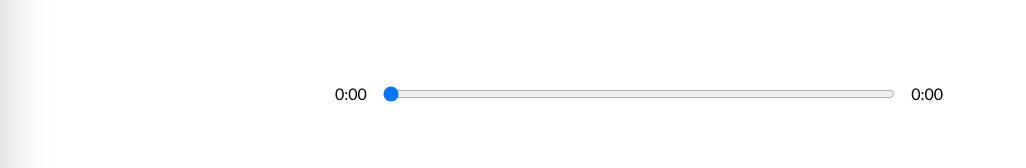
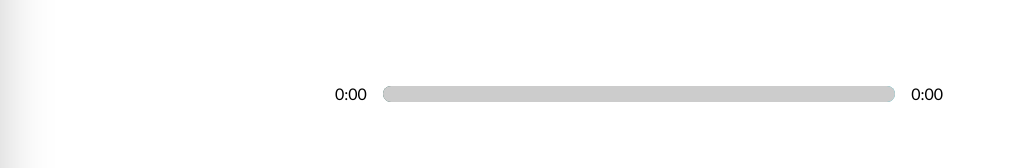
Before and after one commit to JeromeRocheEnsta/waves-music-app, a React (Create React App) app: page / in a window 1280 px wide. Shown: the part 492-660 px from the top of the page, without its empty margins (1-1027 px from the left). Built offline with nearby package versions, Linux system fonts and the light colour scheme.

Commit message:
customize input

```diff
--- a/src/App.js
+++ b/src/App.js
@@ -19,13 +19,18 @@
   const [songInfo, setSongInfo] = useState({
   currentTime: 0,
   duration: 0,
+  animationPercentage: 0,
   });
   const [libraryStatus, setLibraryStatus]= useState(false);
 
   const timeUpdateHandler = (e) => {
     const current = e.target.currentTime;
     const duration = e.target.duration;
-    setSongInfo({...songInfo, currentTime: current, duration})
+    //Calculate Percentage
+    const roundedCurrent = Math.round(current);
+    const roundedDuration = Math.round(duration);
+    const animation = Math.round(100 * roundedCurrent / roundedDuration)
+    setSongInfo({...songInfo, currentTime: current, duration, animationPercentage: animation })
   }
 
   return (
--- a/src/components/LibrarySong.js
+++ b/src/components/LibrarySong.js
@@ -1,5 +1,4 @@
 import React from 'react';
-import {playAudio} from '../util';
 
 const LibrarySong = ( {song, songs, setCurrentSong, audioRef, isPlaying, setSongs} ) => {
     const songSelectHandler = () => {
@@ -19,7 +18,14 @@
             }
         });
         setSongs(newSongs);
-        playAudio(isPlaying, audioRef);
+        if(isPlaying){
+            const playPromise = audioRef.current.play();
+            if (playPromise !== undefined){
+                playPromise.then((audio) => {
+                    audioRef.current.play();
+                });
+            }
+        }
     };
 
     return(
--- a/src/components/Player.js
+++ b/src/components/Player.js
@@ -1,7 +1,6 @@
 import React, {useEffect} from 'react';
 import {FontAwesomeIcon} from '@fortawesome/react-fontawesome';
 import {faPlay, faAngleLeft, faAngleRight, faPause} from "@fortawesome/free-solid-svg-icons";
-import {playAudio} from '../util';
 
 
 const Player = ( {currentSong, isPlaying, setIsPlaying, audioRef, setSongInfo, songInfo, songs, setCurrentSong, setSongs} ) => {
@@ -47,23 +46,26 @@
         setSongInfo({...songInfo, currentTime: e.target.value})
     };
 
-    const skipTrackHandler = (direction) => {
+    const skipTrackHandler = async (direction) => {
         let currentIndex = songs.findIndex((song) => song.id === currentSong.id);
         if(direction==='skip-forward'){
-            setCurrentSong(songs[(currentIndex + 1)%songs.length]);
-
+            await setCurrentSong(songs[(currentIndex + 1)%songs.length]);
         } else {
             setCurrentSong(songs[(currentIndex - 1 +songs.length)%songs.length]);
         }
-        playAudio(isPlaying, audioRef)
+        if(isPlaying) audioRef.current.play();
     };
 
-
+    //Add the styles
+    const trackAnim = {
+        transform: `translateX(${songInfo.animationPercentage}%)`
+    };
 
     return(
         <div className="player">
             <div className="time-control">
                 <p>{getTime(songInfo.currentTime)}</p>
+                <div style={{background: `linear-gradient(to right, ${currentSong.color[0]}, ${currentSong.color[1]})`}} className="track">
                     <input
                     min={0}
                     max={songInfo.duration || 0}
@@ -71,6 +73,8 @@
                     onChange={dragHandler}
                     type="range"
                     />
+                    <div style={trackAnim} className="animate-track"></div>
+                </div>
                 <p>{songInfo.duration ? getTime(songInfo.duration) : "0:00"}</p>
             </div>
             <div className="play-control">
--- a/src/styles/_player.scss
+++ b/src/styles/_player.scss
@@ -12,7 +12,9 @@
     align-items: center;
     input{
         width: 100%;
-        padding: 1rem 0rem;
+        -webkit-appearance: none;
+        background: transparent;
+        cursor: pointer;
     }
     p{
         padding: 1rem;
@@ -29,3 +31,33 @@
         cursor: pointer;
     }
 }
+
+input[type="range"]:focus{
+    outline: none;
+};
+
+input[type="range"]::-webkit-slider-thumb{
+    -webkit-appearance: none;
+    height: 16px;
+    width: 16px;
+};
+
+.track{
+    background: lightblue;
+    width: 100%;
+    height: 1rem;
+    position: relative;
+    border-radius: 1rem;
+    overflow: hidden;
+}
+
+.animate-track{
+    background: rgb(204, 204, 204);
+    width: 100%;
+    height: 100%;
+    position: absolute;
+    top: 0;
+    left: 0;
+    transform: translateX(0%);
+    pointer-events: none;
+}
--- a/src/util.js
+++ /dev/null
@@ -1,10 +0,0 @@
-export const playAudio = (isPlaying, audioRef) => {
-    if(isPlaying){
-        const playPromise = audioRef.current.play();
-        if (playPromise !== undefined){
-            playPromise.then((audio) => {
-                audioRef.current.play();
-            });
-        }
-    }
-};
```
Lines whose indentation alone changed are shown as unchanged.
